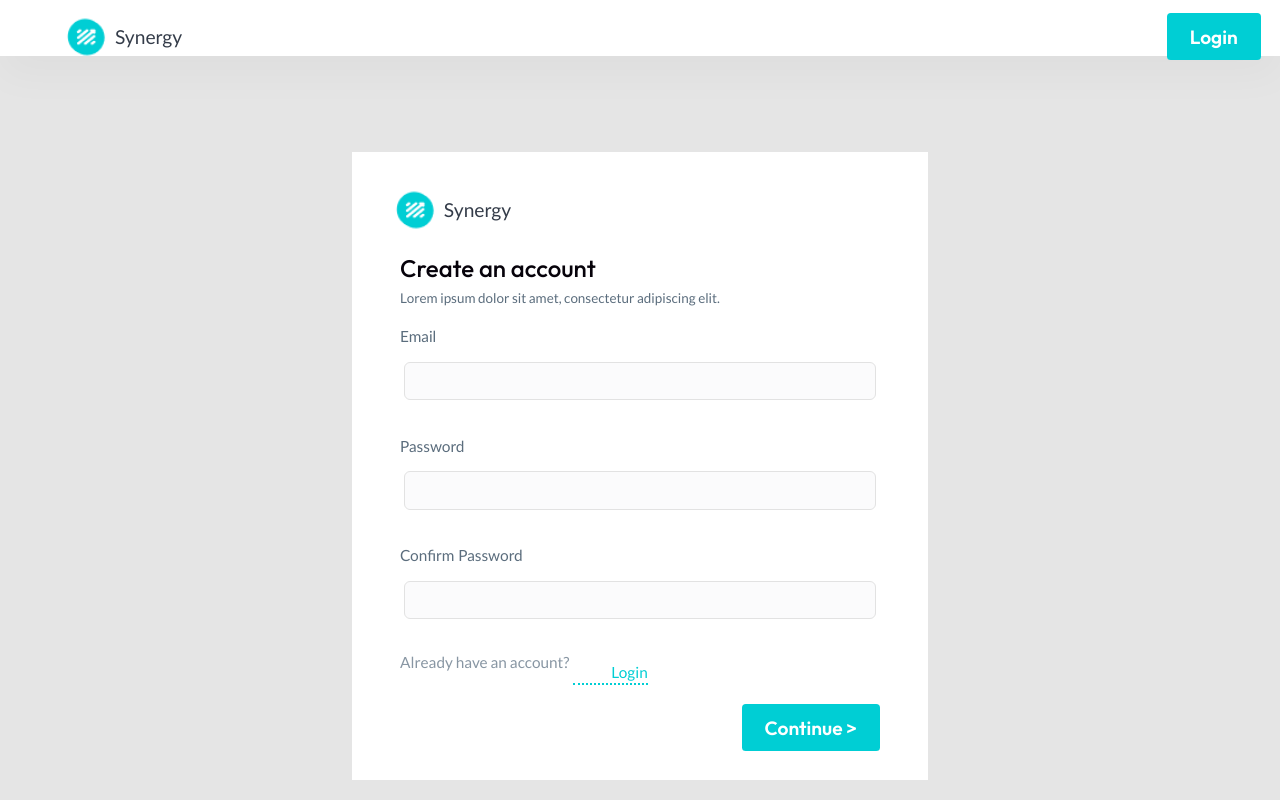
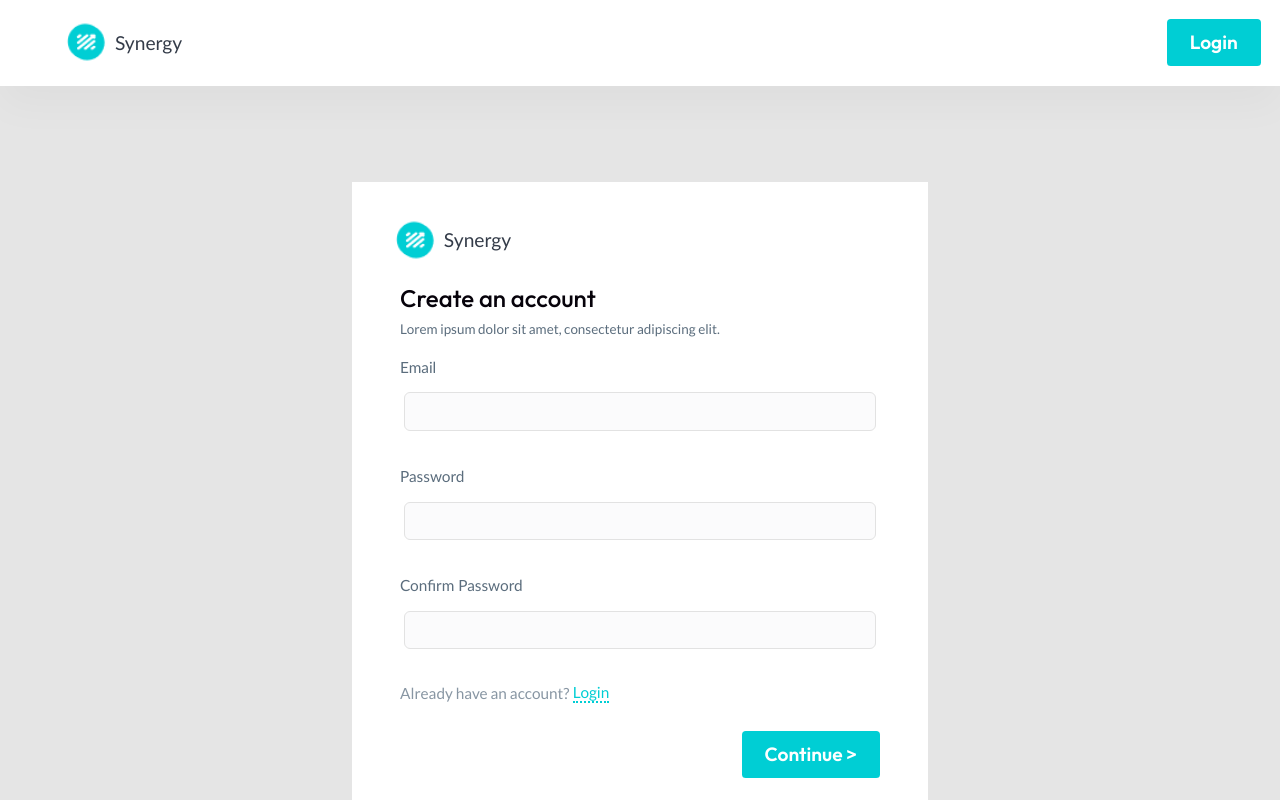
Before and after one commit to nology-tech/quadra-client-project, a React (Create React App) app: page /signup in a window 1280 px wide. Built offline with nearby package versions, Linux system fonts and the light colour scheme.

Commit message:
updated styling

```diff
--- a/src/components/AuthNav/AuthNav.scss
+++ b/src/components/AuthNav/AuthNav.scss
@@ -6,8 +6,8 @@
   justify-content: space-between;
   align-items: center;
   width: 100vw;
-    height: 7vh;
-    padding: 1rem;
+  height: 4.5rem;
+  padding: 0 1rem 1rem 1rem;
   background-color: $background-color;
   box-shadow: 0px 20px 40px rgba(0, 0, 0, 0.03);
 }
--- a/src/pages/SignUp/SignUp.scss
+++ b/src/pages/SignUp/SignUp.scss
@@ -53,6 +53,8 @@
       border-bottom: 0.15rem dotted;
       align-self: center;
       font-size: 0.8rem;
+      margin: 0;
+      padding: 0;
     }
   }
 
```
Lines whose indentation alone changed are shown as unchanged.
